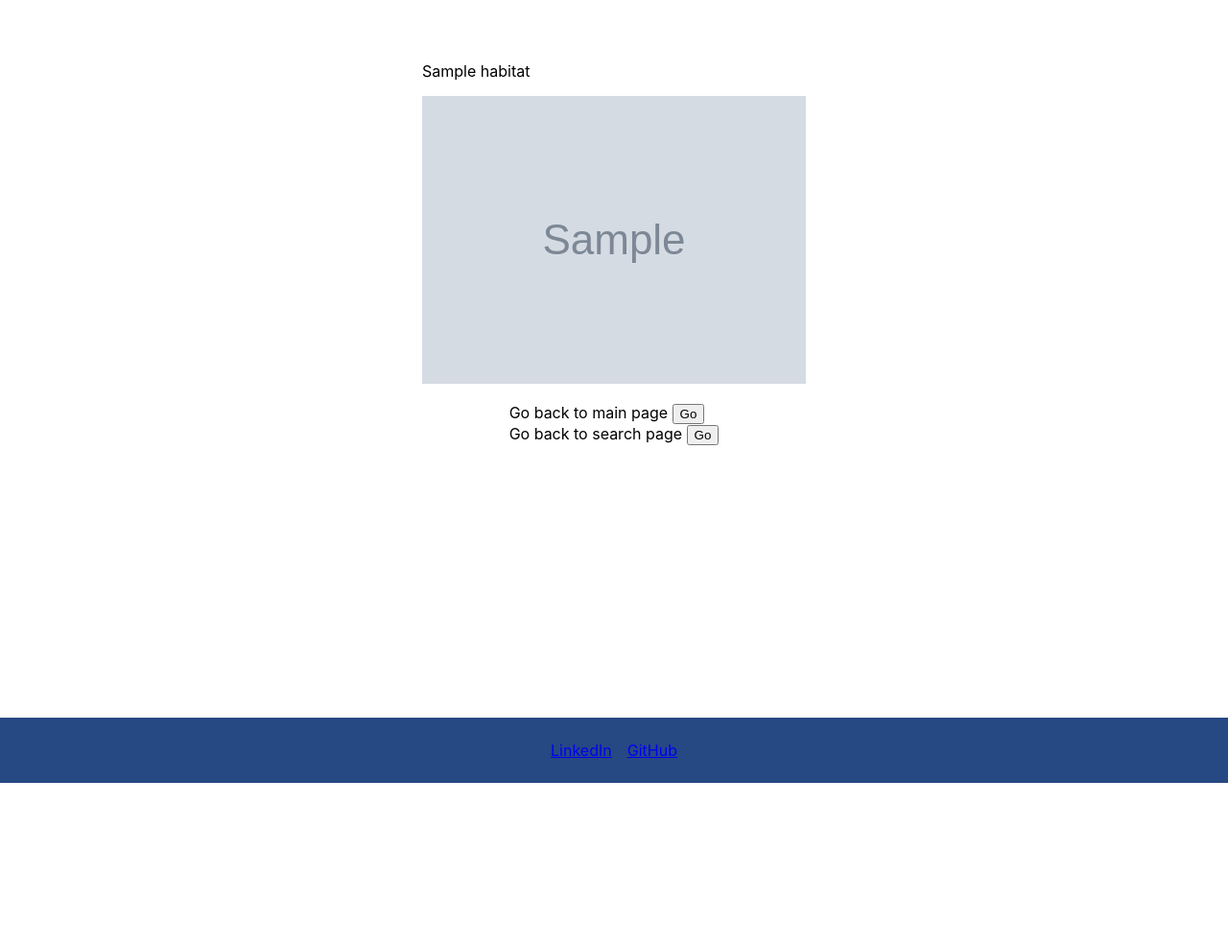
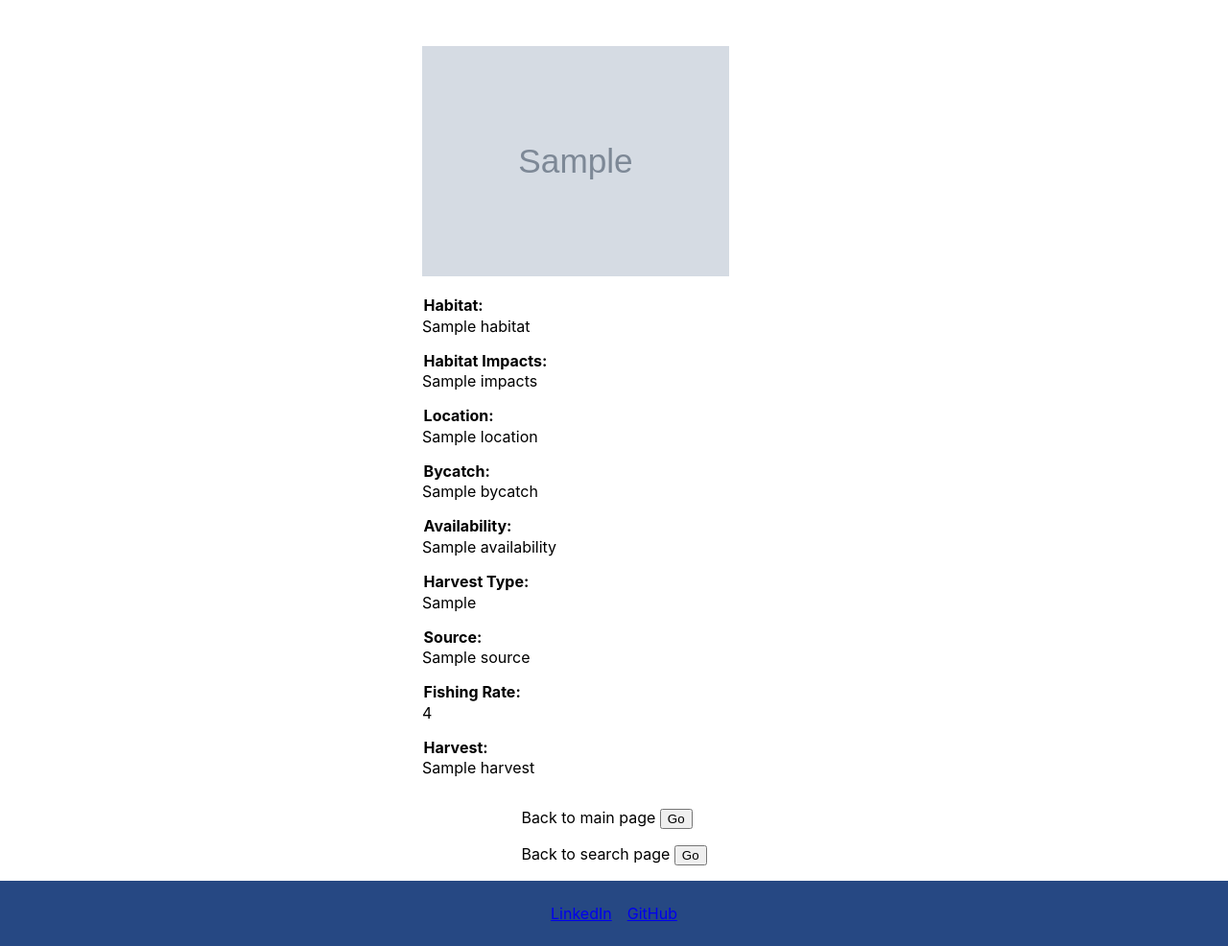
Before and after one commit to stasi815/Fish-Watch-v2, a Flask app: template templates/search_results.html in a window 1280 px wide. Shown: the part 52-1038 px from the top of the page at 96% size. Before the commit the page ends 868 px from the top, so only its background shows below. Run offline with Flask 2, Linux system fonts and the light colour scheme; the template is opened without the code that fills it: most values are stand-ins (such as "Sample title", 1, 10 or a date in 2020); grey boxes marked "Sample" are stand-in pictures.

Commit message:
[add] landing page image

```diff
--- a/app.py
+++ b/app.py
@@ -5,8 +5,17 @@ import re
 import json
 import sys
 
+app = Flask(__name__)
 
-app = Flask(__name__)
+def strip_html(content):
+    """ Strips html characters from JSON data """
+    # new_content = content.text
+
+    edited_text = content.replace('\\n', ' ').replace('\\u', " ").replace('\\', "").replace('&nbsp;', " ").replace('","', '\n').replace('"', '').replace('src:', "")
+
+    stripped_content = re.sub('<[^<]+?>|\[{|\}]|\}|\{', '', edited_text)
+
+    return stripped_content
 
 @app.route('/')
 def index():
@@ -54,45 +63,88 @@ def search_results():
         else:
             habitat = 'No habitat information available'
 
-        image = search_results['Image Gallery']
+        image = search_results['Species Illustration Photo']
         print(image)
         if image != None:
             if isinstance(image, list):
                 pic = image[0]
                 img_url = pic['src']
-                print(img_url)
+                error_message = None
             elif isinstance(image, dict):
                 img_url = image['src']
-                print(img_url)
+                error_message = None
         else:
             img_url = None
 
-    print(url)
+        if search_results['Habitat Impacts'] != None:
+            hab_impacts = search_results['Habitat Impacts']
+            impacts = strip_html(hab_impacts)
+            error_message = None
+        else:
+            impacts = 'No habitat impact information available'
 
+        if search_results['Location'] != None:
+            place = search_results['Location']
+            location = strip_html(place)
+            error_message = None
+        else:
+            impacts = 'No location information available'
 
-    return render_template('search_results.html', response=response, habitat=habitat, img_url=img_url)
+        if search_results['Fishing Rate'] != None:
+            rate = search_results['Fishing Rate']
+            rate = strip_html(rate)
+            error_message = None
+        else:
+            impacts = 'No fishing rate information available'
 
-def strip_html(content):
-    """ Strips html characters from JSON data """
-    # new_content = content.text
+        if search_results['Bycatch'] != None:
+            bycatch = search_results['Bycatch']
+            bycatch = strip_html(bycatch)
+            error_message = None
+        else:
+            impacts = 'No bycatch information available'
 
-    edited_text = content.replace('\\n', ' ').replace('\\u', " ").replace('\\', "").replace('&nbsp;', " ").replace('","', '\n').replace('"', '').replace('src:', "")
+        if search_results['Availability'] != None:
+            availability = search_results['Availability']
+            availability = strip_html(availability)
+            error_message = None
+        else:
+            impacts = 'No availability information available'
 
-    stripped_content = re.sub('<[^<]+?>|\[{|\}]|\}|\{', '', edited_text)
+        if search_results['Harvest'] != None:
+            harvest = search_results['Harvest']
+            harvest = strip_html(harvest)
+            error_message = None
+        else:
+            impacts = 'No harvest information available'
 
-    return stripped_content
+        if search_results['Harvest Type'] != None:
+            harvest_type = search_results['Harvest Type']
+            harvest_type = strip_html(harvest_type)
+            error_message = None
+        else:
+            impacts = 'No harvest type information available'
+
+        if search_results['Source'] != None:
+            source = search_results['Source']
+            source = strip_html(source)
+            error_message = None
+        else:
+            impacts = 'No source information available'
+    else:
+        error_message = "Entry does not exist in database"
+        habitat = None
+        img_url = None
+
+    return render_template('search_results.html', response=response, habitat=habitat, img_url=img_url, error_message=error_message, impacts=impacts, location=location, bycatch=bycatch, rate=rate, harvest=harvest, harvest_type=harvest_type, source=source, availability=availability)
 
 @app.route('/all_species')
 def get_all():
     """ Renders a list of all species and a blurb about their sustainability """
 
-
     url = 'https://www.fishwatch.gov/api/species'
-
     r = requests.get(url)
-
     response = r.json()
-
 
     return render_template('all.html', response=response)
 
--- a/static/style.css
+++ b/static/style.css
@@ -33,16 +33,28 @@ ul {
 }
 
 .index-title {
-    margin-bottom: 3em;
+    margin-bottom: 1.5em;
 }
 
 .index-img {
+    display: flex;
+    justify-content: center;
+    align-items: center;
     margin-bottom: 1.5em;
 }
 
 .reference-list {
     display: flex;
     flex-direction: column;
+    margin-top: 3em;
+}
+
+.reference-list > h3 {
+    margin-bottom: 0.5em;
+}
+
+.reference-list > p {
+    margin: 0;
 }
 
 .main-container {
@@ -57,6 +69,14 @@ ul {
     display: flex;
 }
 
+.input-text {
+    margin: 0 0.5em;
+}
+
+h3 {
+    margin: 0;
+}
+
 .main {
     display: flex;
     flex-direction: column;
@@ -69,6 +89,10 @@ ul {
     margin: 0 0 1em 0;
 }
 
+.description > h4 {
+    margin: 0.1em;
+}
+
 .back {
     justify-self: flex-end;
 }
@@ -78,6 +102,9 @@ ul {
     height: 15px;
 }
 
+.search-btn {
+    margin-top: 1em;
+}
 
 .all-items {
     padding: 2em;
--- a/templates/index.html
+++ b/templates/index.html
@@ -10,7 +10,7 @@
             Fish Watch
         </h2>
         <div class='index-img'>
-            <img src="/static/Ocean_Adapt.jpg" width='585' height='150'>
+            <img src="https://images.unsplash.com/photo-1551244072-5d12893278ab?ixlib=rb-1.2.1&ixid=eyJhcHBfaWQiOjEyMDd9&auto=format&fit=crop&w=1789&q=80" width='90%' height='90%'>
         </div>
         <div class='index-links'>
             <p><a href="/search_form">See the sustainability rating of your
--- a/templates/search_results.html
+++ b/templates/search_results.html
@@ -8,25 +8,32 @@
 
     <div class="main">
         <div class="description">
-            <!-- {% for seafood in response %} -->
-                    <!-- <ul> -->
-                        <!-- <p class="quote">{{ seafood['Quote'] }}</p> -->
-                        <p class="habitat">{{ habitat }}</p>
-                        {% if img_url %}
-                            <img src='{{ img_url }}'>
-                        {% endif %}
-                        <!-- <li class="quote">{{ seafood['Habitat Impacts'] }}</li>
-                        <li class="quote">{{ seafood['Population Status'] }}</li> -->
-                    <!-- </ul> -->
-            <!-- {% endfor %} -->
+            {% if response %}
+                {% if img_url %}
+                    <img src='{{ img_url }}' style="width: 80%; height: 80%">
+                {% endif %}
+                <p class="habitat"><h4>Habitat:</h4> {{ habitat }}</p>
+                <p class="habitat-impacts"><h4>Habitat Impacts:</h4> {{ impacts }}</p>
+                <p class="location"><h4>Location:</h4> {{ location }}</p>
+                <p class="bycatch"><h4>Bycatch:</h4> {{ bycatch }}</p>
+                <p class="availability"><h4>Availability:</h4> {{ availability
+                }}</p>
+                <p class="harvest-type"><h4>Harvest Type:</h4> {{ harvest_type
+                }}</p>
+                <p class="source"><h4>Source:</h4> {{ source }}</p>
+                <p class="rate"><h4>Fishing Rate:</h4> {{ rate }}</p>
+                <p class="harvest"><h4>Harvest:</h4> {{ harvest }}</p>
+            {% else %}
+                <div>{{ error_message }}</div>
+            {% endif %}
         </div>
         <div class="back">
-            <form action="/">
-                Go back to main page
+            <form class="landing-btn" action="/">
+                Back to main page
                 <input type="submit" value="Go">
             </form>
-            <form action="/search_form">
-                Go back to search page
+            <form class="search-btn" action="/search_form">
+                Back to search page
                 <input type="submit" value="Go">
             </form>
         </div>
```
Also changed, not shown: templates/search_form.html (+4 -4 lines), static/coral.jpg (added), static/shadow_fish.jpg (added).
